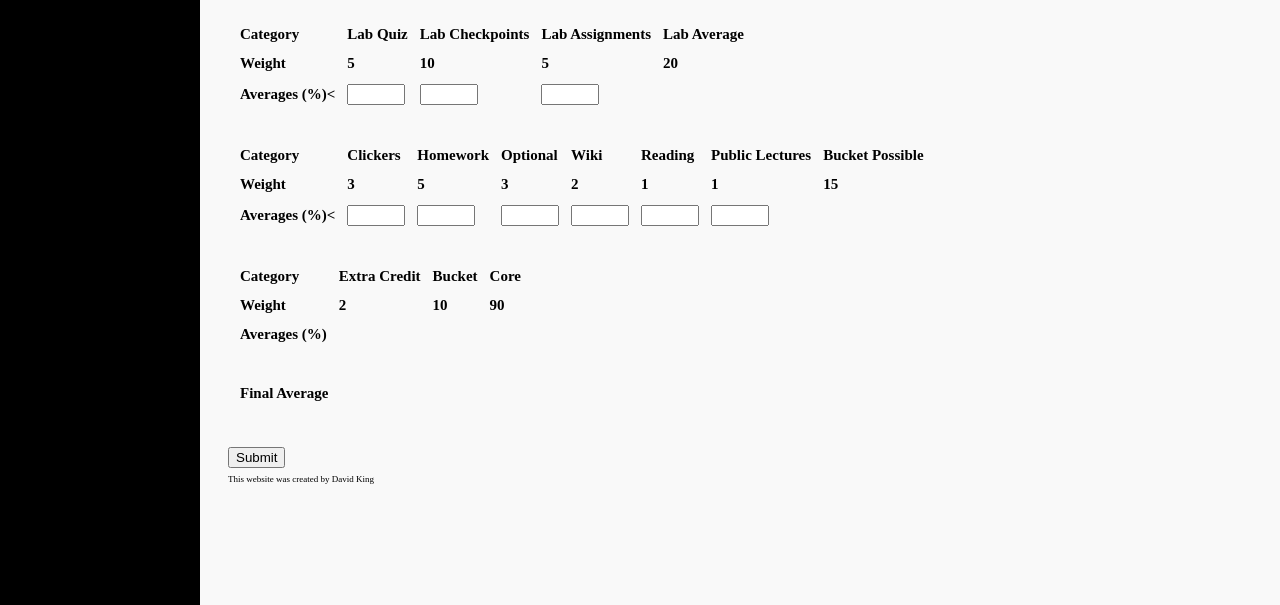
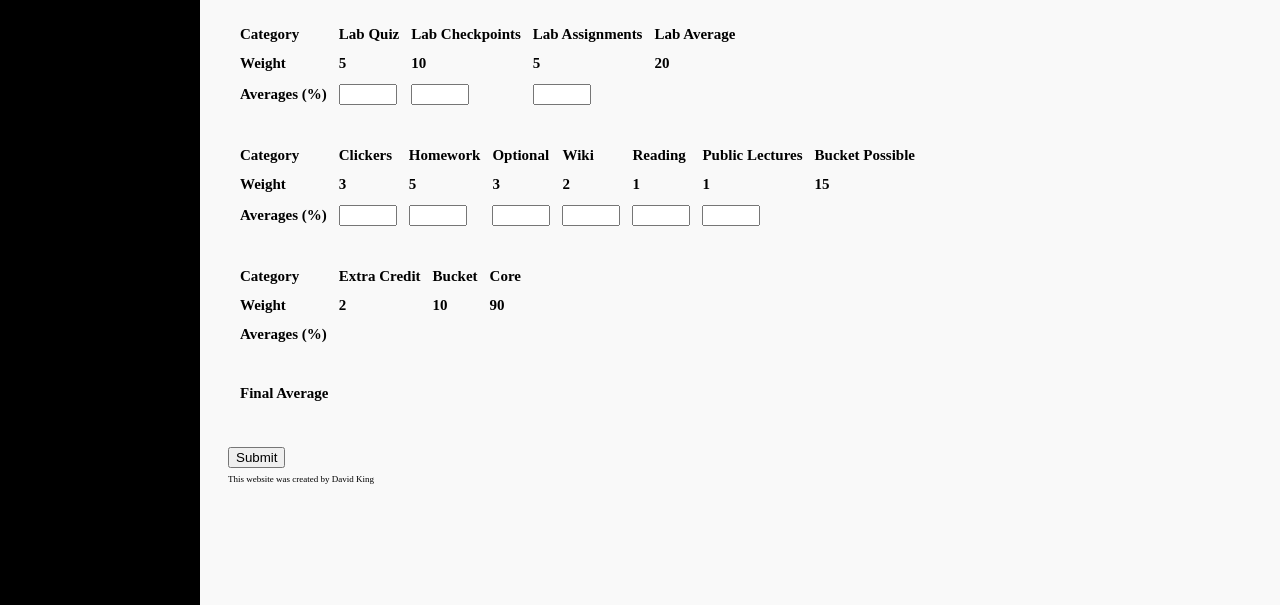
Before and after one commit to whatsmygrade/whatsmygrade.github.io, a plain HTML site: page index.html in a window 1280 px wide. Shown: the part 305-910 px from the top of the page. Drawn offline with Linux system fonts and the light colour scheme.

Commit message:
Add files via upload

```diff
--- a/index.html
+++ b/index.html
@@ -78,7 +78,7 @@
 
                         </tr>
                         <tr>
-                            <td class='head'> Averages (%)<</td>
+                            <td class='head'> Averages (%)</td>
                             <td><input type="text" name="labq"></td>
                             <td><input type="text" name="labch"></td>
                             <td><input type="text" name="laba"></td>
@@ -112,7 +112,7 @@
 
                             </tr>
                             <tr>
-                                <td class='head'> Averages (%)<</td>
+                                <td class='head'> Averages (%)</td>
                                 <td><input type="text" name="clickers"></td>
                                 <td><input type="text" name="hw"></td>
                                 <td><input type="text" name="opt"></td>
```
